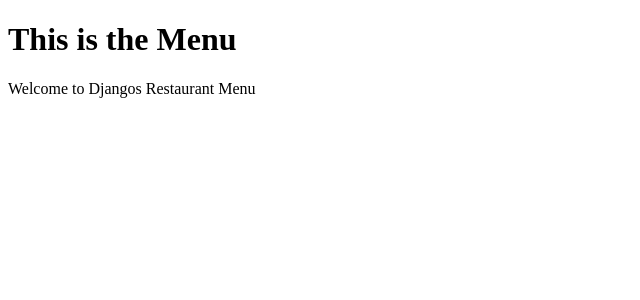
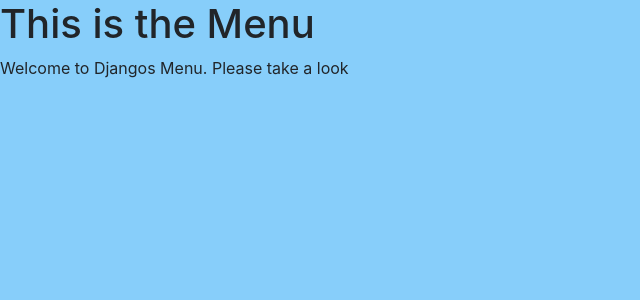
Before and after one commit to Josh-Wickens/djangos-restaurant, a Django app: page /menu/ in a window 1280 px wide. Shown: the top 300 px of the page, without its empty margins (0-640 px from the left). Run offline with Django 3.2, Linux system fonts and the light colour scheme.

Commit message:
add basic block content to base and home page. Test link to CSS with a background colour

```diff
--- a/static/css/style.css
+++ b/static/css/style.css
@@ -0,0 +1,3 @@
+body {
+    background-color: lightskyblue;
+}
--- a/templates/base.html
+++ b/templates/base.html
@@ -13,8 +13,14 @@
 </head>
 <body>
 
-    {% block content %}
-    {% endblock %}
+    <div>
+
+        {% block content %}
+        <!-- Content Goes here -->
+        {% endblock %}
+
+    </div>
+
 
 </body>
 </html>
--- a/templates/index.html
+++ b/templates/index.html
@@ -1,7 +1,8 @@
 {% extends 'base.html' %}
 
-{% block Content %}
+{% block content %}
+<div>
     <h1>This is the homepage</h1>
     <p>Welcome to Djangos Restaurant</p>
-
+</div>
 {% endblock %}
--- a/templates/menu.html
+++ b/templates/menu.html
@@ -1,14 +1,7 @@
-<!DOCTYPE html>
-<html lang="en">
-<head>
-    <meta charset="UTF-8">
-    <meta http-equiv="X-UA-Compatible" content="IE=edge">
-    <meta name="viewport" content="width=device-width, initial-scale=1.0">
-    <title>Menu</title>
-</head>
-<body>
+{% extends 'base.html' %}
+
+{% block content %}
     <h1>This is the Menu</h1>
-    <p>Welcome to Djangos Restaurant Menu</p>
+    <p>Welcome to Djangos Menu. Please take a look</p>
 
-</body>
-</html>
+{% endblock %}
```
